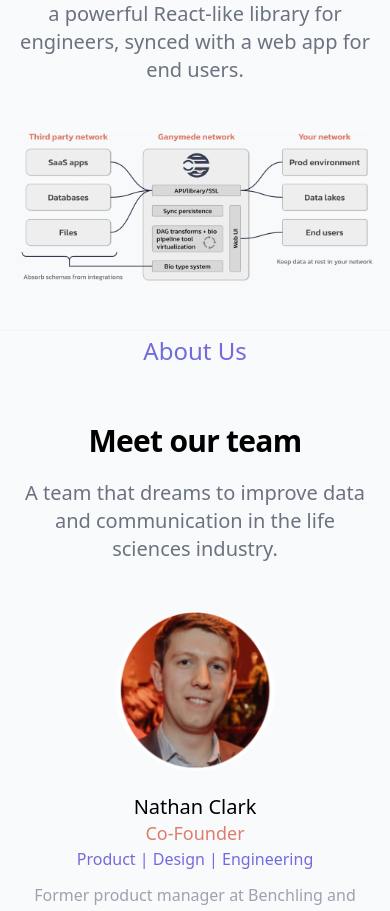
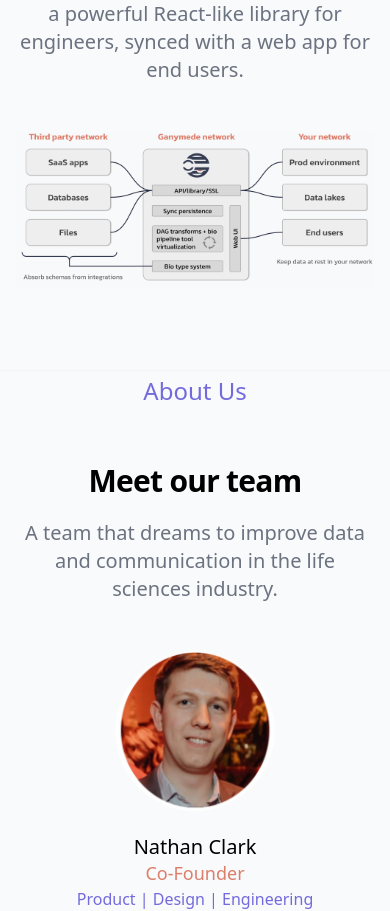
Before and after one commit to Ganymede-Bio/website, a Next.js app: page /Main in a window 390 px wide. Shown: the part 5120-6031 px from the top of the page. Built offline with nearby package versions, Linux system fonts and the light colour scheme.

Commit message:
add platform to menubar

```diff
--- a/pages/section/PlatformSection.tsx
+++ b/pages/section/PlatformSection.tsx
@@ -4,18 +4,22 @@
 
 export default function PlatformSection() {
   return (
-    <div className="relative bg-gray-50 overflow-hidden pt-8 sm:pt-12 lg:pt-16">
+    <div
+      id="platform-section"
+      className="relative bg-gray-50 overflow-hidden pt-8 sm:pt-12 lg:pt-16"
+    >
       <div className="mx-auto max-w-md px-4 text-center sm:px-6 sm:max-w-3xl lg:px-8 lg:max-w-7xl">
         <div>
           <p className="mt-2 text-3xl font-extrabold text-gray-900 tracking-normal sm:text-4xl">
             Built as a turnkey solution
           </p>
           <p className="mt-5 max-w-prose mx-auto text-xl text-gray-500">
-          Connect to Ganymede over its APIs/SDK; or, connect Ganymede directly to your database.
-          We provide a powerful React-like library for engineers, synced with a web app for end users.
+            Connect to Ganymede over its APIs/SDK; or, connect Ganymede directly
+            to your database. We provide a powerful React-like library for
+            engineers, synced with a web app for end users.
           </p>
         </div>
-        <div className="mt-12">
+        <div className="mt-12 pb-10">
           <img
             className="object-center static mx-auto lg:max-w-5xl"
             src="/app/platform_light.png"
--- a/utils/constants/constants.tsx
+++ b/utils/constants/constants.tsx
@@ -16,7 +16,7 @@
 
 export const navigation = [
   { name: "Features", href: "#features-section", current: false },
-  // { name: "Platform", href: "#platform-section", current: false },
+  { name: "Platform", href: "#platform-section", current: false },
   { name: "About", href: "#about-section", current: false },
   { name: "Contact", href: "#contact-section", current: false },
 ];
```
